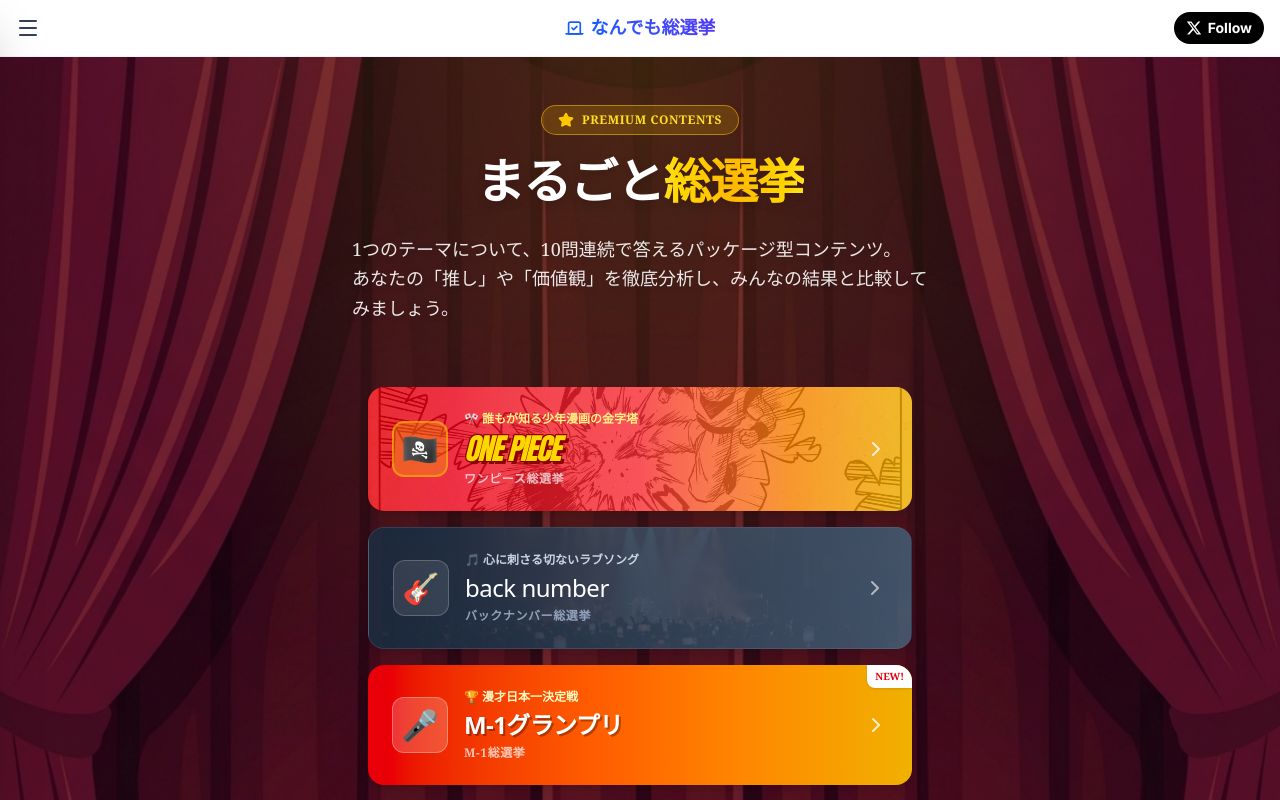
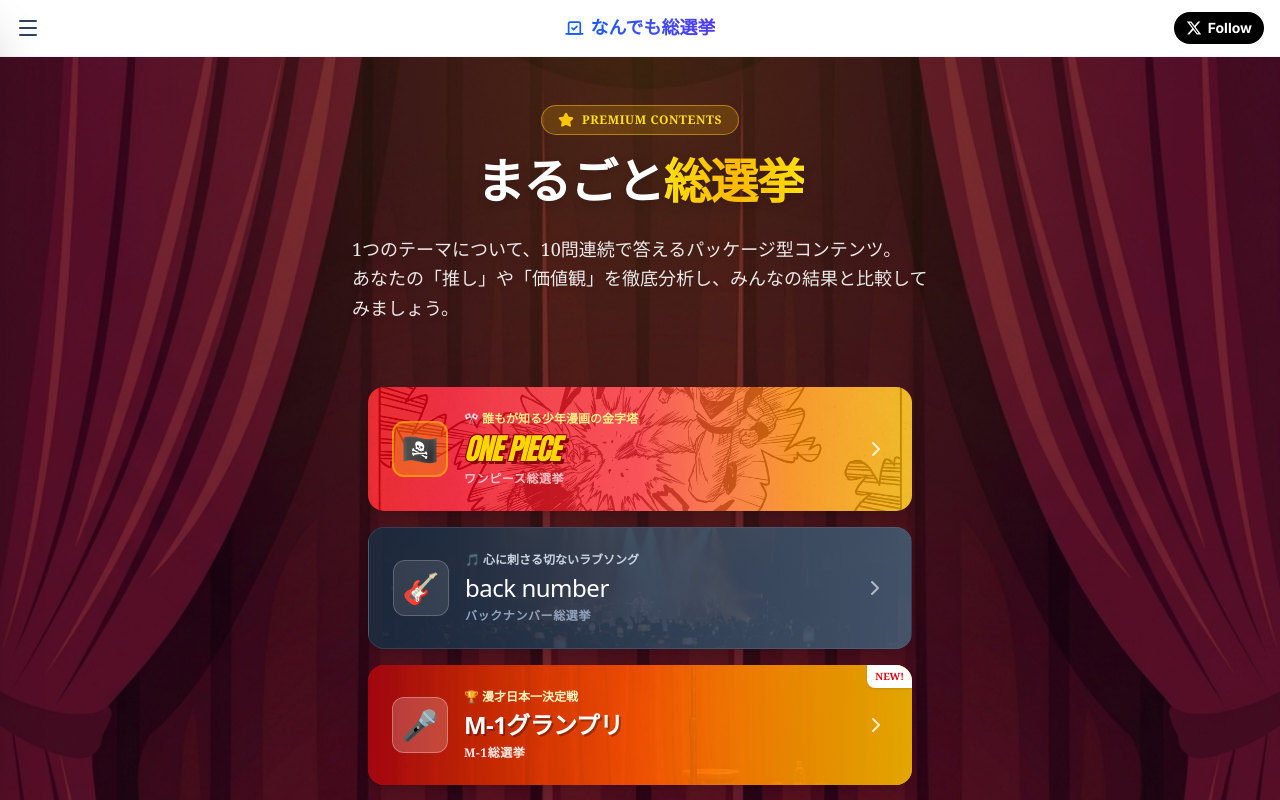
Before and after one commit to haruhei14/general-election-mvp, a Next.js app: page /marugoto in a window 1280 px wide. Shown: the top 800 px of the page. Built offline with nearby package versions, Linux system fonts and the light colour scheme.

Commit message:
feat: add M-1 theme card images and apply OGP

```diff
--- a/app/marugoto/[id]/page.tsx
+++ b/app/marugoto/[id]/page.tsx
@@ -23,7 +23,7 @@
         : id === 'backnumber'
             ? 'https://nandemo-vote.com/ogp-backnumber.png'
             : id === 'm1'
-                ? 'https://nandemo-vote.com/ogp-marugoto.png' // TODO: M-1専用OGP画像を追加予定
+                ? 'https://nandemo-vote.com/ogp-m1.png'
                 : 'https://nandemo-vote.com/ogp-marugoto.png';
 
     return {
--- a/app/marugoto/page.tsx
+++ b/app/marugoto/page.tsx
@@ -174,6 +174,12 @@
                             href={`/marugoto/${theme.id}`}
                             className="group relative block bg-gradient-to-r from-red-600 via-orange-500 to-yellow-500 rounded-2xl p-5 md:p-6 text-white shadow-lg hover:shadow-xl hover:scale-[1.02] transition-all overflow-hidden"
                         >
+                            {/* Background Image */}
+                            <div className="absolute inset-0 z-0">
+                                <img src="/m1-card-bg.png" alt="" className="w-full h-full object-cover opacity-30 mix-blend-overlay" />
+                                <div className="absolute inset-0 bg-gradient-to-r from-red-800/80 via-orange-600/60 to-yellow-500/80" />
+                            </div>
+
                             {/* NEW Badge */}
                             {theme.isNew && (
                                 <div className="absolute top-0 right-0 bg-white text-red-600 text-[10px] font-bold px-2 py-1 rounded-bl-lg shadow-sm z-20">
@@ -183,7 +189,7 @@
 
                             <div className="flex items-center gap-4 relative z-10">
                                 {/* Icon - Mic Style */}
-                                <div className="w-14 h-14 bg-white/20 rounded-xl flex items-center justify-center flex-shrink-0 border border-white/30">
+                                <div className="w-14 h-14 bg-white/20 rounded-xl flex items-center justify-center flex-shrink-0 border border-white/30 backdrop-blur-sm">
                                     <span className="text-3xl">🎤</span>
                                 </div>
 
@@ -200,7 +206,7 @@
                                         >
                                             M-1グランプリ
                                         </span>
-                                        <span className="text-white/70 text-xs font-bold tracking-wider mt-1">M-1総選挙</span>
+                                        <span className="text-white/90 text-xs font-bold tracking-wider mt-1">M-1総選挙</span>
                                     </h2>
                                 </div>
 
```
Also changed, not shown: public/m1-card-bg.png (added), public/ogp-m1.png (added).
